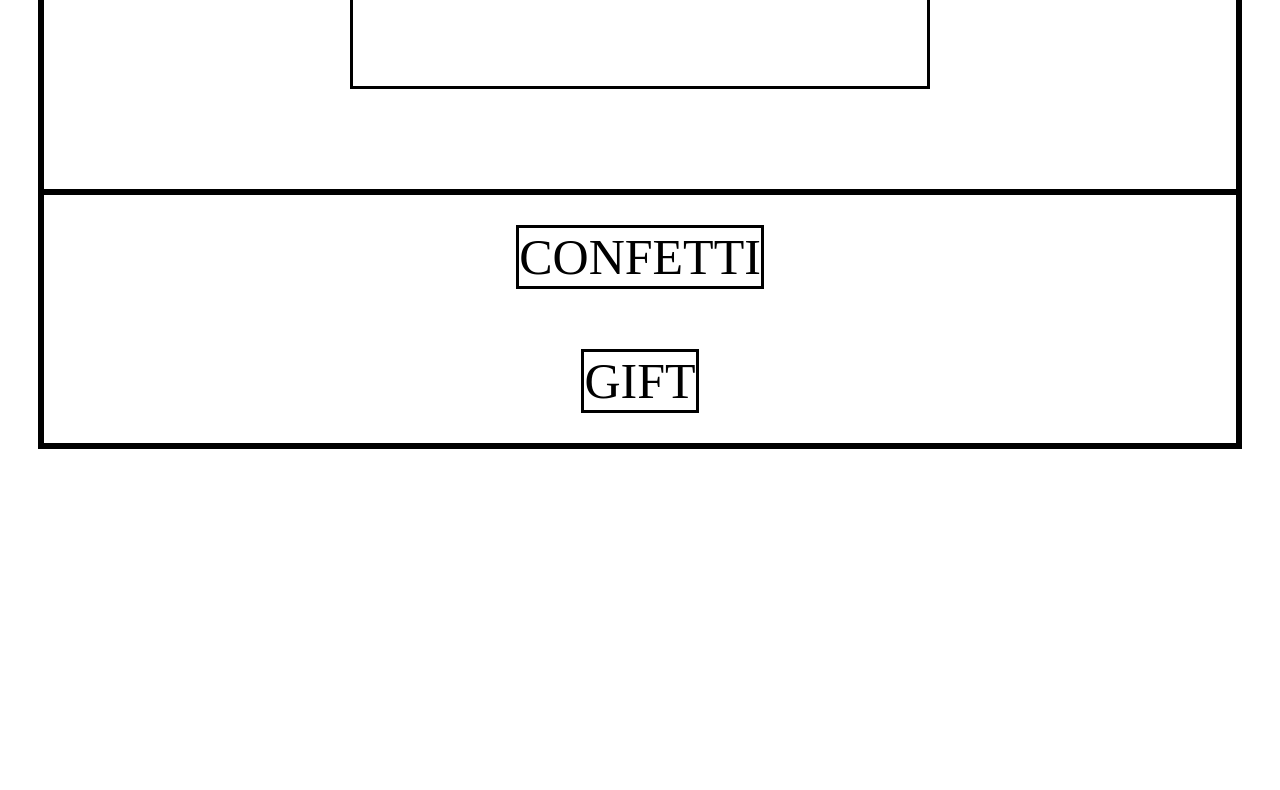
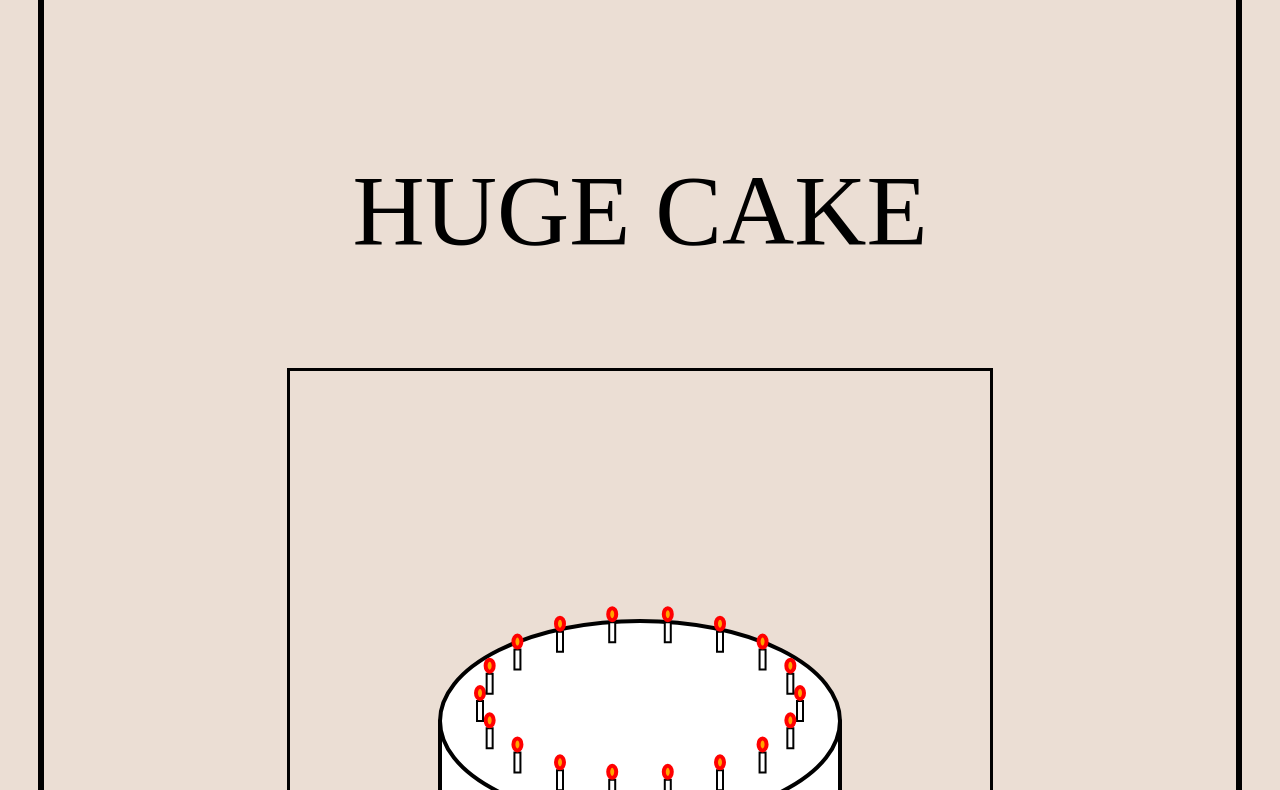
Before and after one commit to SilentyOcean/Luu-Minh-Khue-birthday, a website: page index.html in a window 1280 px wide. Shown: the part 697-1487 px from the top of the page. Before the commit the page ends 1184 px from the top, so only its background shows below. Drawn offline with nearby package versions, Linux system fonts and the light colour scheme.

Commit message:
Added cake, fonts

```diff
--- a/cake.js
+++ b/cake.js
@@ -1,25 +1,202 @@
-// // first we need to create a stage
-// var stage = new Konva.Stage({
-//   container: 'container', // id of container <div>
-//   width: 500,
-//   height: 100,
-// });
+ const stage = new Konva.Stage({
+  container: "container",
+  width: 700,
+  height: 700});
 
-// // then create layer
-// var layer = new Konva.Layer();
+  const layer = new Konva.Layer();
+  stage.add(layer);
 
-// // create our shape
-// var circle = new Konva.Circle({
-//   x: stage.width() / 2,
-//   y: stage.height() / 2,
-//   radius: 70,
-//   fill: 'red',
-//   stroke: 'black',
-//   strokeWidth: 4,
-// });
 
-// // add the shape to the layer
-// layer.add(circle);
 
-// // add the layer to the stage
-// stage.add(layer);
+
+class Cake {
+  constructor(x, y, size) {
+    this.x = x;
+    this.y = y;
+    this.size = size;
+    this.radX = 100 * this.size;
+    this.radY = 50 * this.size;
+    this.candlesBlown = 0;
+  }
+
+
+  blownCheck(){
+    if(this.candlesBlown == 18){
+      console.log("Confetti!");
+      coolConfetti();
+    }
+
+  }
+
+
+  candles(count = 1) {
+
+
+    let angle = (2 * Math.PI / 18) * count;
+
+    // Ellipse parametric equation
+    let randX = this.x + (this.radX * 0.8) * Math.cos(angle);
+    let randY = this.y + (this.radY * 0.8) * Math.sin(angle);
+
+    // Candle body (rectangle)
+    let candle = new Konva.Rect({
+      x: randX - 3,
+      y: randY - 20,
+      width: 6,
+      height: 20,
+      fill: "white",
+      stroke: "black",
+      strokeWidth: 2,
+    });
+
+    // Flame (ellipse above candle)
+    let flame = new Konva.Ellipse({
+      x: randX,
+      y: randY - 28,
+      radiusX: 4,
+      radiusY: 6,
+      fill: "orange",
+      stroke: "red",
+      strokeWidth: 4,
+    });
+
+
+
+    flame.on("click", () => {
+      candle.destroy();
+      flame.destroy();
+      layer.draw();
+      this.candlesBlown++;
+      console.log(this.candlesBlown);
+      this.blownCheck();
+    });
+
+    layer.add(candle);
+    layer.add(flame);
+
+}
+
+
+
+  topElip(color = "yellow") {
+    let topElipse = new Konva.Ellipse({
+      x: this.x,
+      y: this.y,
+      radiusX: this.radX,
+      radiusY: this.radY,
+      fill: color,
+      stroke: "black",
+      strokeWidth: 4,
+    });
+
+    layer.add(topElipse);
+  }
+
+  midElip(color = "yellow") {
+    let midElipse = new Konva.Ellipse({
+      x: this.x,
+      y: this.y + this.radX / 2,
+      radiusX: this.radX,
+      radiusY: this.radY,
+      fill: color,
+      stroke: "black",
+      strokeWidth: 4,
+    });
+
+    layer.add(midElipse);
+  }
+
+  botElip(color = "yellow") {
+    let botElipse = new Konva.Ellipse({
+      x: this.x,
+      y: this.y + this.radX,
+      radiusX: this.radX,
+      radiusY: this.radY,
+      fill: color,
+      stroke: "black",
+      strokeWidth: 4,
+    });
+
+    layer.add(botElipse);
+  }
+
+  leftLine() {
+    let lLine = new Konva.Line({
+      points: [this.x - this.radX, this.y, this.x - this.radX, this.y + this.radX],
+      stroke: "black",
+      strokeWidth: 4,
+      lineCap: "round",
+      lineJoin: "round",
+    });
+
+    layer.add(lLine);
+  }
+
+  rightLine() {
+    let rLine = new Konva.Line({
+      points: [this.x + this.radX, this.y, this.x + this.radX, this.y + this.radX],
+      stroke: "black",
+      strokeWidth: 4,
+      lineCap: "round",
+      lineJoin: "round",
+    });
+
+    layer.add(rLine);
+  }
+
+  rectangle(color = "yellow") {
+    let rect = new Konva.Rect({
+      x: this.x - this.radX,
+      y: this.y,
+      height: this.radX,
+      width: this.radX * 2,
+      fill: color,
+      strokeWidth: 4,
+    });
+
+    layer.add(rect);
+  }
+
+  topRectangle(color = "yellow") {
+    let topRect = new Konva.Rect({
+      x: this.x - this.radX,
+      y: this.y - 2,
+      height: this.radX / 2,
+      width: this.radX * 2,
+      fill: color,
+      strokeWidth: 4,
+    });
+    layer.add(topRect);
+  }
+
+  cakeGen() {
+    this.botElip("brown");
+    this.rectangle("brown");
+    this.midElip("white");
+    this.topRectangle("white");
+    this.topElip("white");
+    this.leftLine();
+    this.rightLine();
+
+    for(let i = 0; i < 18; i++){
+      this.candles(i);
+    }
+
+  }
+}
+
+document.addEventListener("DOMContentLoaded", function() {
+
+
+
+
+  function main(){
+    let cake1 = new Cake(stage.width()/2, stage.height()/2, 2);
+    cake1.cakeGen();
+
+  };
+
+  main();
+
+
+});
--- a/confetti.js
+++ b/confetti.js
@@ -1,25 +1,27 @@
-// // do this for 30 seconds
-// var duration = 1 * 1000;
-// var end = Date.now() + duration;
+function coolConfetti(){
+    // do this for 30 seconds
+    var duration = 1 * 1000;
+    var end = Date.now() + duration;
 
-// (function frame() {
-//   // launch a few confetti from the left edge
-//   confetti({
-//     particleCount: 7,
-//     angle: 60,
-//     spread: 55,
-//     origin: { x: 0 }
-//   });
-//   // and launch a few from the right edge
-//   confetti({
-//     particleCount: 7,
-//     angle: 120,
-//     spread: 55,
-//     origin: { x: 1 }
-//   });
+    (function frame() {
+    // launch a few confetti from the left edge
+    confetti({
+        particleCount: 7,
+        angle: 60,
+        spread: 55,
+        origin: { x: 0 }
+    });
+    // and launch a few from the right edge
+    confetti({
+        particleCount: 7,
+        angle: 120,
+        spread: 55,
+        origin: { x: 1 }
+    });
 
-//   // keep going until we are out of time
-//   if (Date.now() < end) {
-//     requestAnimationFrame(frame);
-//   }
-// }());
+    // keep going until we are out of time
+    if (Date.now() < end) {
+        requestAnimationFrame(frame);
+    }
+    }());
+};
--- a/index.html
+++ b/index.html
@@ -16,13 +16,13 @@
         </div>
 
         <div class="mbody">
-
-            <div id="container"><p>HUGE CAKE</p></div>
+            <p>HUGE CAKE</p>
+            <div id="container"></div>
         </div>
 
         <div class="mbottom">
             <p>CONFETTI</p>
-            <p>GIFT</p>
+            <p>GIFT!</p>
         </div>
     </div>
 
--- /dev/null
+++ b/package.json
@@ -0,0 +1,5 @@
+{
+  "dependencies": {
+    "balloons-js": "^0.0.3"
+  }
+}
--- a/style.css
+++ b/style.css
@@ -1,6 +1,12 @@
+@font-face{
+    font-family: 'lucySaid';
+    src: url('Lucy Said Ok Personal Use.ttf');
+}
+
 body{
     display: flex;
     flex-direction: column;
+    background-color: #EBDED4;
 }
 
 .main{
@@ -15,11 +21,16 @@ body{
 .mtop{
     display: flex;
     justify-content: center;
-    font-size: 100px;
+    font-size: 200px;
+    font-family: 'lucySaid';
     border-style: solid;
 }
 
 .mbody{
+    display: flex;
+    flex-direction: column;
+    justify-content: center;
+    align-items: center;
     padding: 100px;
     font-size: 100px;
     display: flex;
```
Also changed, not shown: Lucy Said Ok Personal Use.ttf (added), pngtree-happy-birthday-banner-vector-png-image_5828920.png (added), 1 other file.
